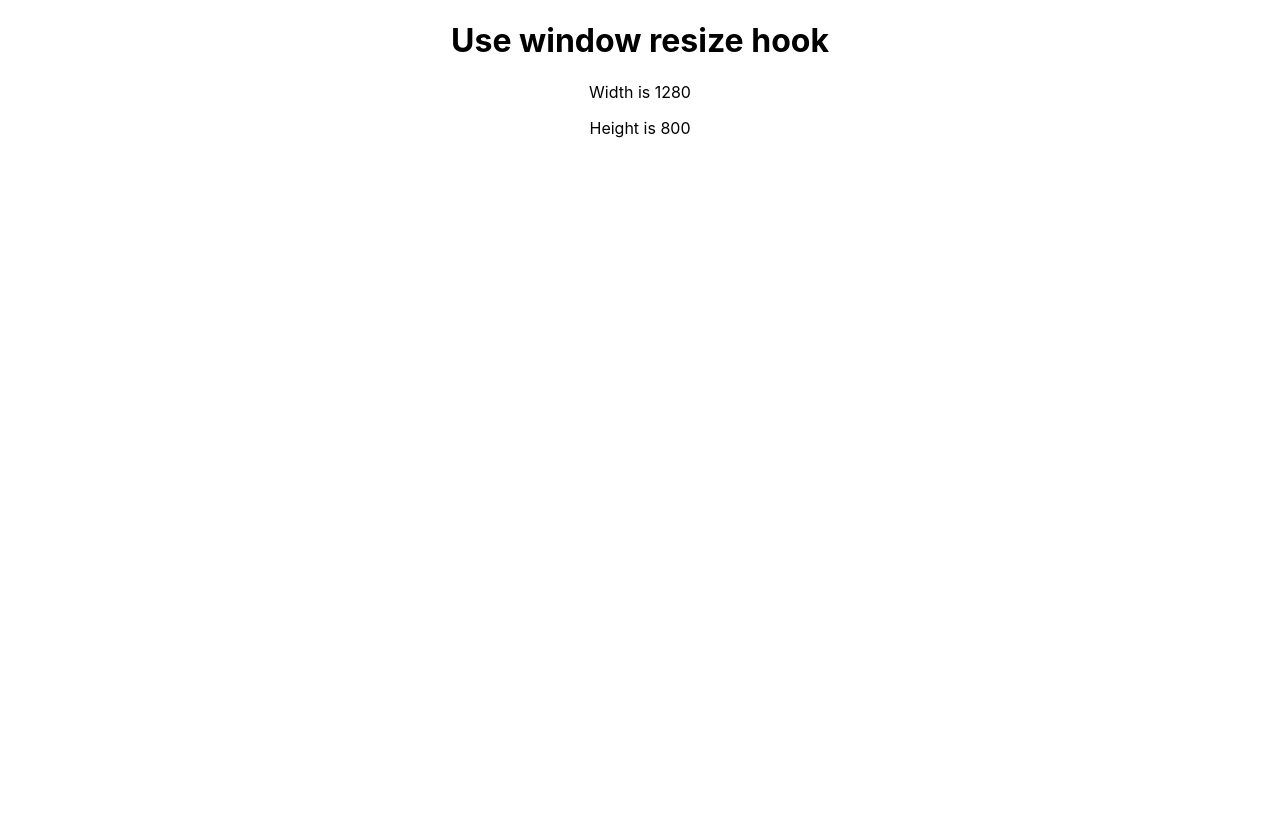
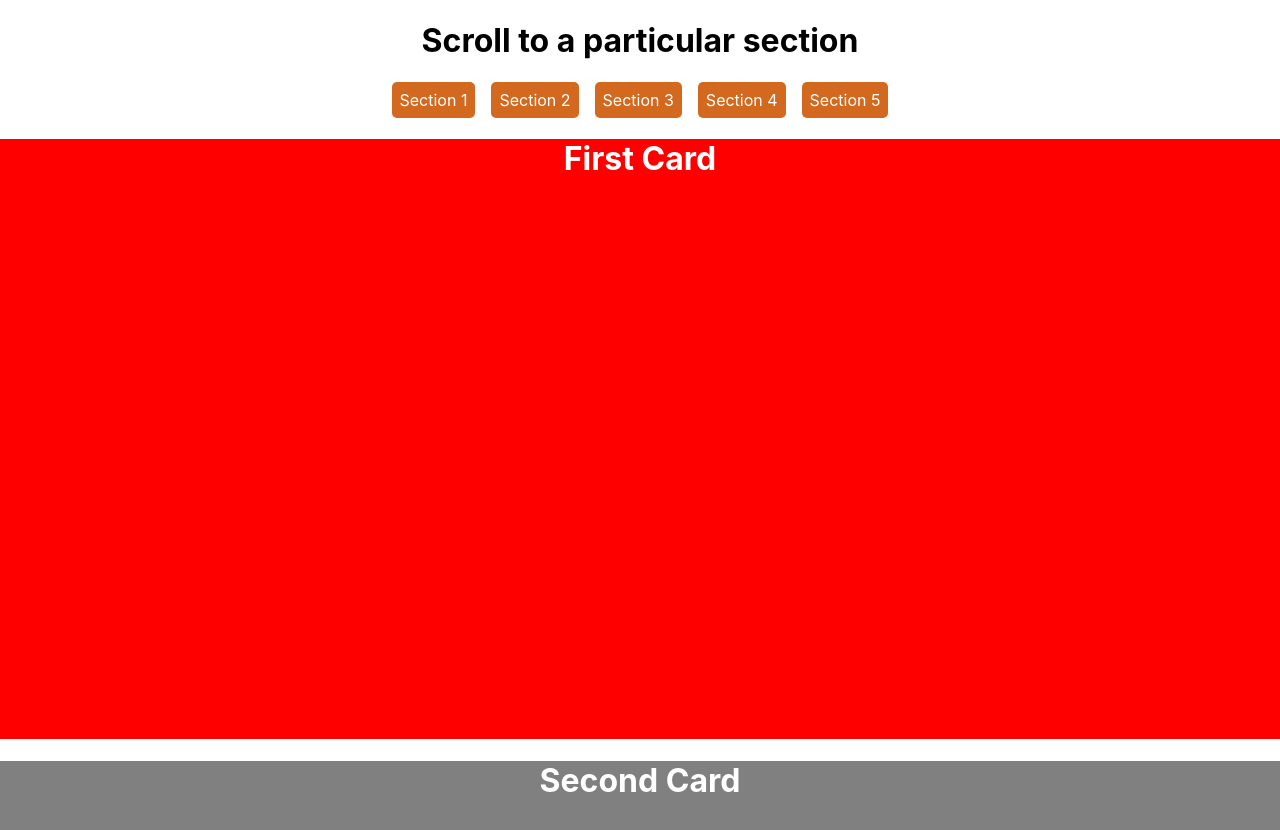
Before and after one commit to lucaslbmp/freecodecamp_react-simple-projects, a React (Create React App) app: page / in a window 1280 px wide. Shown: the top 830 px of the page. Before the commit the page ends 800 px from the top, so only its background shows below. Built offline with nearby package versions, Linux system fonts and the light colour scheme.

Commit message:
Adding scroll functionalities

```diff
--- a/src/App.js
+++ b/src/App.js
@@ -20,6 +20,8 @@ import FeatureFlags from './components/feature-flag';
 import TestUseFetchHook from './components/use-fetch/test';
 import TestUseOutsideClickHook from './components/use-outside-click/test';
 import TestUseWindowResize from './components/use-window-resize/test';
+import ScrollToTopAndBottom from './components/scroll-to-top-and-bottom';
+import ScrollToSection from './components/scroll-to-section';
 
 function App() {
   const [currTab, setCurrTab] = useState(undefined);
@@ -102,7 +104,13 @@ function App() {
     {/* <TestUseOutsideClickHook /> */}
 
     {/* window resize */}
-    <TestUseWindowResize />
+    {/* <TestUseWindowResize /> */}
+
+    {/* scroll to top / bottom */}
+    {/* <ScrollToTopAndBottom /> */}
+
+    {/* scroll to a particular section */}
+    <ScrollToSection />
 
     </div>
   );
--- /dev/null
+++ b/src/components/scroll-to-section/index.jsx
@@ -0,0 +1,65 @@
+import './styles.css'
+
+export default function ScrollToSection() {
+  const data = [
+    {
+      label: "First Card",
+      style: {
+        width: "100%",
+        height: "600px",
+        background: "red",
+      },
+    },
+    {
+      label: "Second Card",
+      style: {
+        width: "100%",
+        height: "600px",
+        background: "grey",
+      },
+    },
+    {
+      label: "Third Card",
+      style: {
+        width: "100%",
+        height: "600px",
+        background: "blue",
+      },
+    },
+    {
+      label: "Fourth Card",
+      style: {
+        width: "100%",
+        height: "600px",
+        background: "green",
+      },
+    },
+    {
+      label: "Fifth Card",
+      style: {
+        width: "100%",
+        height: "600px",
+        background: "orange",
+      },
+    },
+  ];
+
+  return (
+    <div>
+      <h1 style={{color: 'black'}}>Scroll to a particular section</h1>
+      {/* <button>Click to scroll</button> */}
+      <div className='buttons'>
+        <a href="#section-1">Section 1</a>
+        <a href="#section-2">Section 2</a>
+        <a href="#section-3">Section 3</a>
+        <a href="#section-4">Section 4</a>
+        <a href="#section-5">Section 5</a>
+      </div>
+      {data.map((section, index) => (
+        <div style={section.style} id={`section-${index+1}`}>
+          <h1>{section.label}</h1>
+        </div>
+      ))}
+    </div>
+  );
+}
--- /dev/null
+++ b/src/components/scroll-to-section/styles.css
@@ -0,0 +1,13 @@
+.buttons{
+    display: flex;
+    gap: 1rem;
+    justify-content: center;
+}
+
+.buttons a {
+    text-decoration: none;
+    color: inherit;
+    background-color: chocolate;
+    padding: .5rem;
+    border-radius: 5px;
+}
--- /dev/null
+++ b/src/components/scroll-to-top-and-bottom/index.jsx
@@ -0,0 +1,41 @@
+import { useRef } from "react";
+import useFetch from "../use-fetch";
+
+export default function ScrollToTopAndBottom() {
+  const { data, error, pending } = useFetch(
+    "https://dummyjson.com/products?limit=100",
+    {}
+  );
+  const bottomRef = useRef(null);
+
+  function handleScrollToTop(){
+    window.scrollTo({
+        top: 0,
+        left: 0,
+        behavior: 'smooth'
+    })
+  }
+
+  function handleScrollToBottom(){
+    bottomRef.current.scrollIntoView({behavior: "smooth"})
+  }
+
+  return (
+    <div style={{ color: "#000" }}>
+      <h1>Scroll to top/bottom</h1>
+      <button onClick={handleScrollToBottom}>Scroll to bottom</button>
+      {pending && <p>Loading ...</p>}
+      {data?.products &&
+        data?.products?.length &&
+        !pending && (
+          <ul>
+            {data.products.map((p) => (
+              <p key={p.id}>{p.title}</p>
+            ))}
+          </ul>
+        )}
+        <button onClick={handleScrollToTop}>Scroll to top</button>
+        <div ref={bottomRef}>This is the bottom reference</div>
+    </div>
+  );
+}
```
